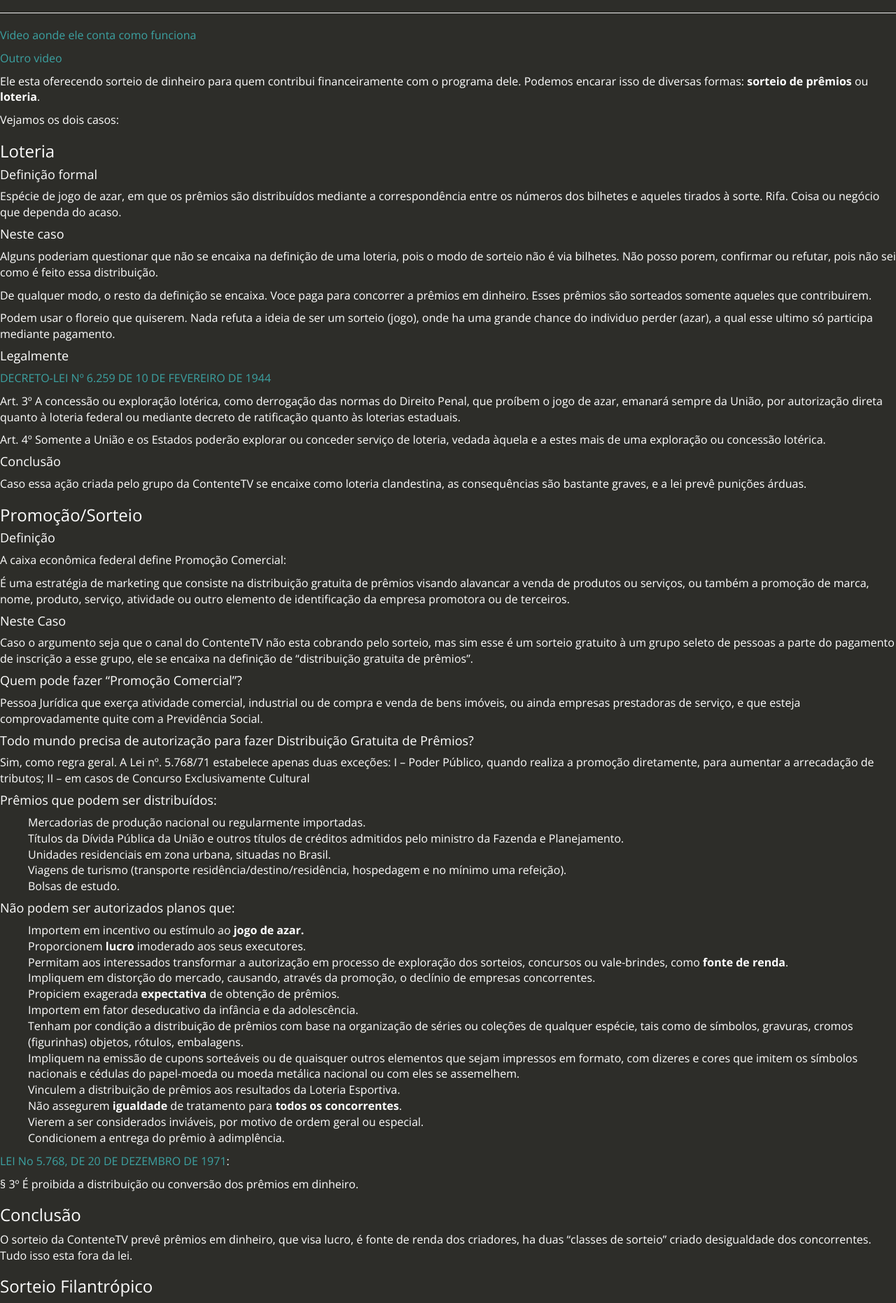
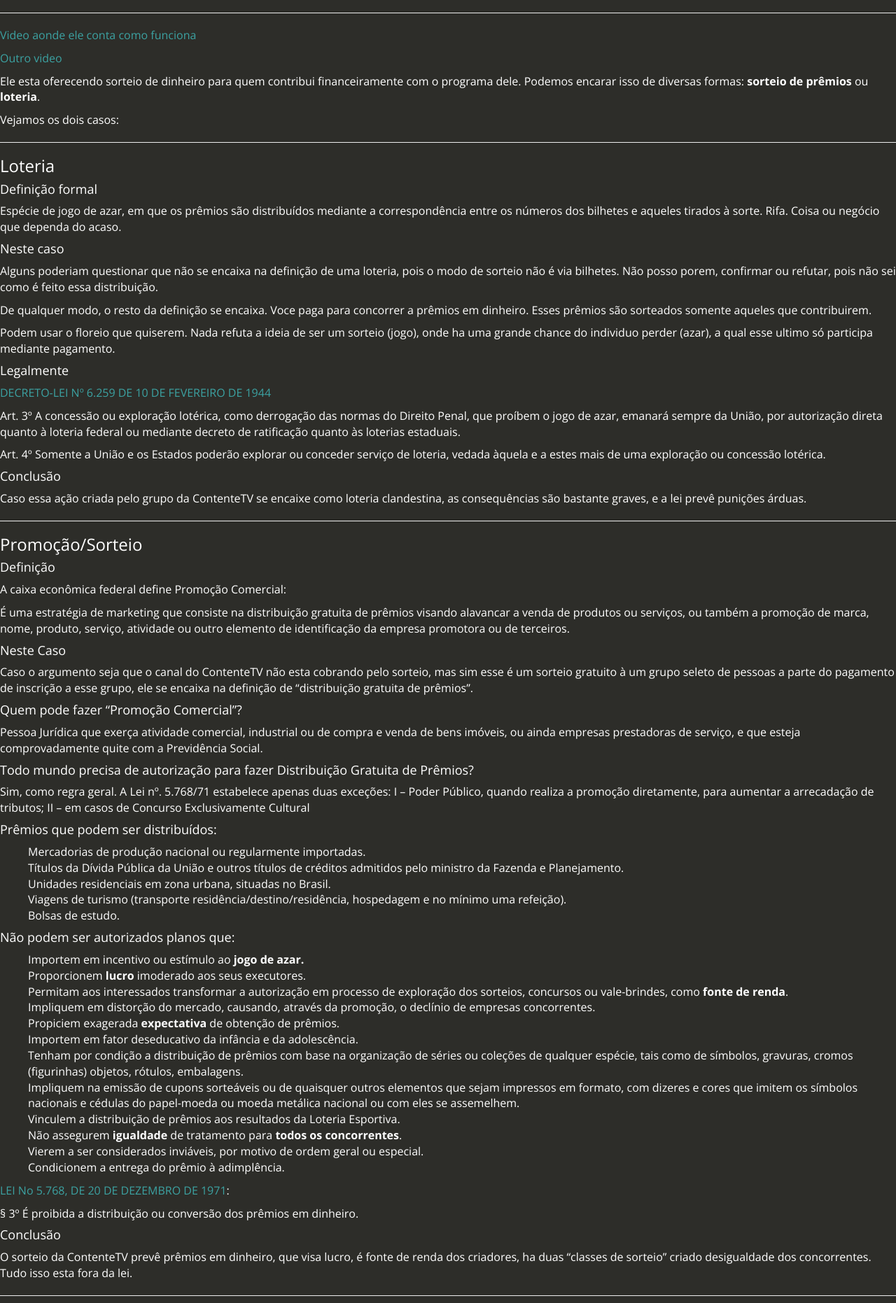
Before and after one commit to Fiat-Justitia/contente, a Jekyll site: the page built from patreon.md, in a window 1280 px wide. Shown: the part 1503-3365 px from the top of the page at 70% size. Built offline with Jekyll 4.4.1, drawn with Linux system fonts in a browser that asks for light colours; nearby versions of some CDN libraries.

```diff
--- a/patreon.md
+++ b/patreon.md
@@ -42,6 +42,8 @@ Ele esta oferecendo sorteio de dinheiro para quem contribui financeiramente com
 
 Vejamos os dois casos:
 
+-------------------------------
+
 ### Loteria
 
 #### Definição formal
@@ -70,6 +72,8 @@ Art. 4º Somente a União e os Estados poderão explorar ou conceder serviço de
 #### Conclusão
 
 Caso essa ação criada pelo grupo da ContenteTV se encaixe como loteria clandestina, as consequências são bastante graves, e a lei prevê punições árduas.
+
+---------------------------------------------------
 
 ### Promoção/Sorteio
 
@@ -115,9 +119,11 @@ Sim, como regra geral. A Lei nº. 5.768/71 estabelece apenas duas exceções: I
 
 § 3º É proibida a distribuição ou conversão dos prêmios em dinheiro.
 
-### Conclusão
+#### Conclusão
 
 O sorteio da ContenteTV prevê prêmios em dinheiro, que visa lucro, é fonte de renda dos criadores, ha duas "classes de sorteio" criado desigualdade dos concorrentes. Tudo isso esta fora da lei.
+
+-----------------------------------------
 
 ### Sorteio Filantrópico
 
```
